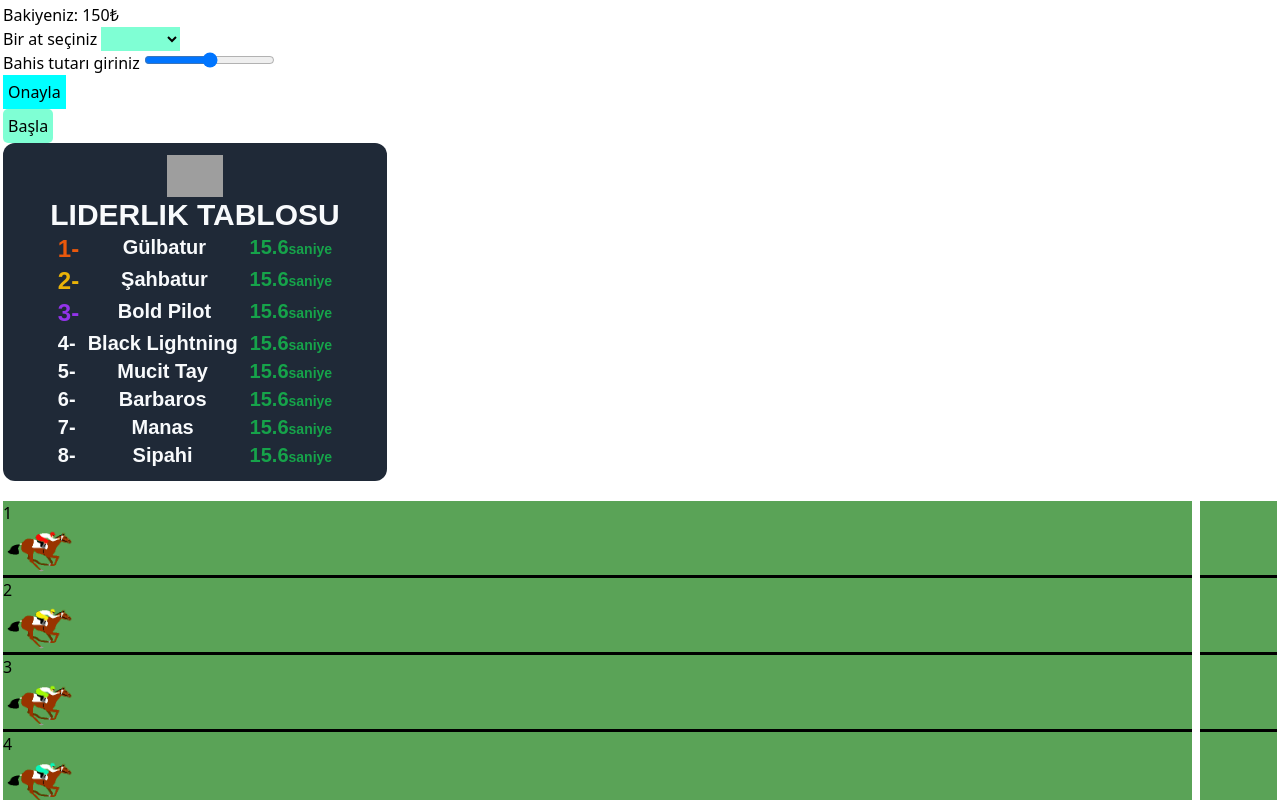
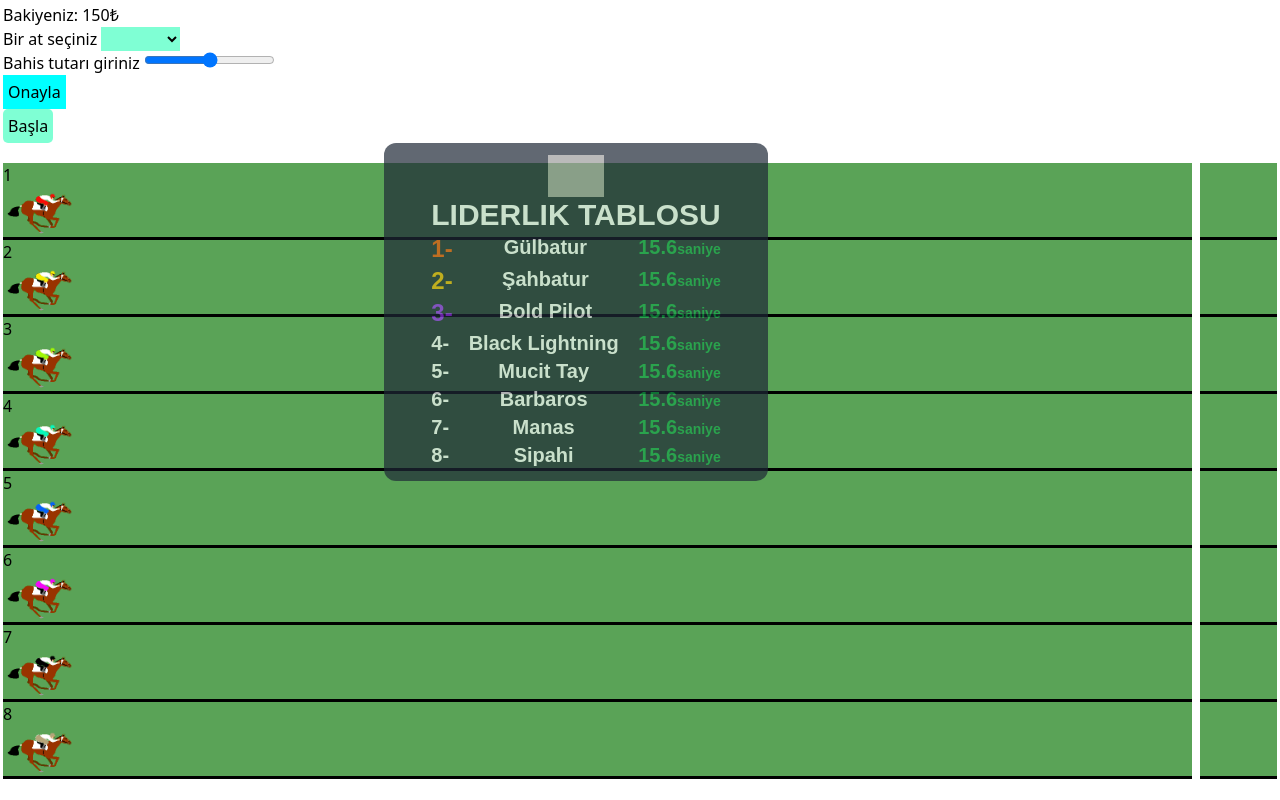
Before and after one commit to alihandgrmnclr/Protein_Bootcamp_FinalProject, a Vue app: page / in a window 1280 px wide. Shown: the top 800 px of the page. Built offline with nearby package versions, Linux system fonts and the light colour scheme; grey boxes are pictures that could not be loaded.

Commit message:
draggable leaderboard added

```diff
--- a/src/App.vue
+++ b/src/App.vue
@@ -14,4 +14,6 @@ import Bet from './components/Bet.vue';
 
 <style scoped>
 
+
+
 </style>
--- a/src/components/Results.vue
+++ b/src/components/Results.vue
@@ -1,10 +1,35 @@
 <script setup>
+import { onMounted } from 'vue';
+
 const props = defineProps([]);
+
+// DRAGGABLE
+onMounted(() => {
+    const wrapper = document.querySelector(".wrapper");
+    const head = document.querySelector("#header");
+
+    function onDrag({ movementX, movementY }) {
+        let getStyle = window.getComputedStyle(wrapper);
+        let leftVal = parseInt(getStyle.left);
+        let topVal = parseInt(getStyle.top);
+        wrapper.style.left = `${leftVal + movementX}px`;
+        wrapper.style.top = `${topVal + movementY}px`;
+    }
+    head.addEventListener("mousedown", () => {
+        head.classList.add("active");
+        head.addEventListener("mousemove", onDrag);
+    });
+    document.addEventListener("mouseup", () => {
+        head.classList.remove("active");
+        head.removeEventListener("mousemove", onDrag);
+    });
+})
 
 </script>
 
 <template>
-    <div class="leaderboard">
+    <div class="leaderboard wrapper">
+        <header id="header">
             <div class="leaderboard__header">
                 <img class="leaderboard__icon" src="https://cdn-icons-png.flaticon.com/512/744/744974.png" alt="">
                 <h1 class="leaderboard__title">LIDERLIK TABLOSU</h1>
@@ -43,13 +68,17 @@ const props = defineProps([]);
                             class="seconds">saniye</span></span>
                 </div>
             </div>
+        </header>
     </div>
 
 </template>
 
 <style lang="scss" scoped>
+
 .leaderboard {
-    @apply flex flex-col justify-center items-center p-3 bg-gray-800 text-slate-50 w-96 rounded-xl;
+    opacity: .7;
+    @apply flex flex-col justify-center items-center p-3 bg-gray-800 text-slate-50 w-96 rounded-xl absolute z-10 cursor-move;
+    left: 30%;
     font-family: 'Source Sans Pro', sans-serif;
 
     &__header {
@@ -83,11 +112,12 @@ const props = defineProps([]);
     .rank-third {
         @apply text-purple-600 text-2xl font-bold;
     }
-    .time{
+
+    .time {
         @apply text-green-600;
     }
 
-    .seconds{
+    .seconds {
         @apply text-sm;
     }
 }
```
Lines whose indentation alone changed are shown as unchanged.
